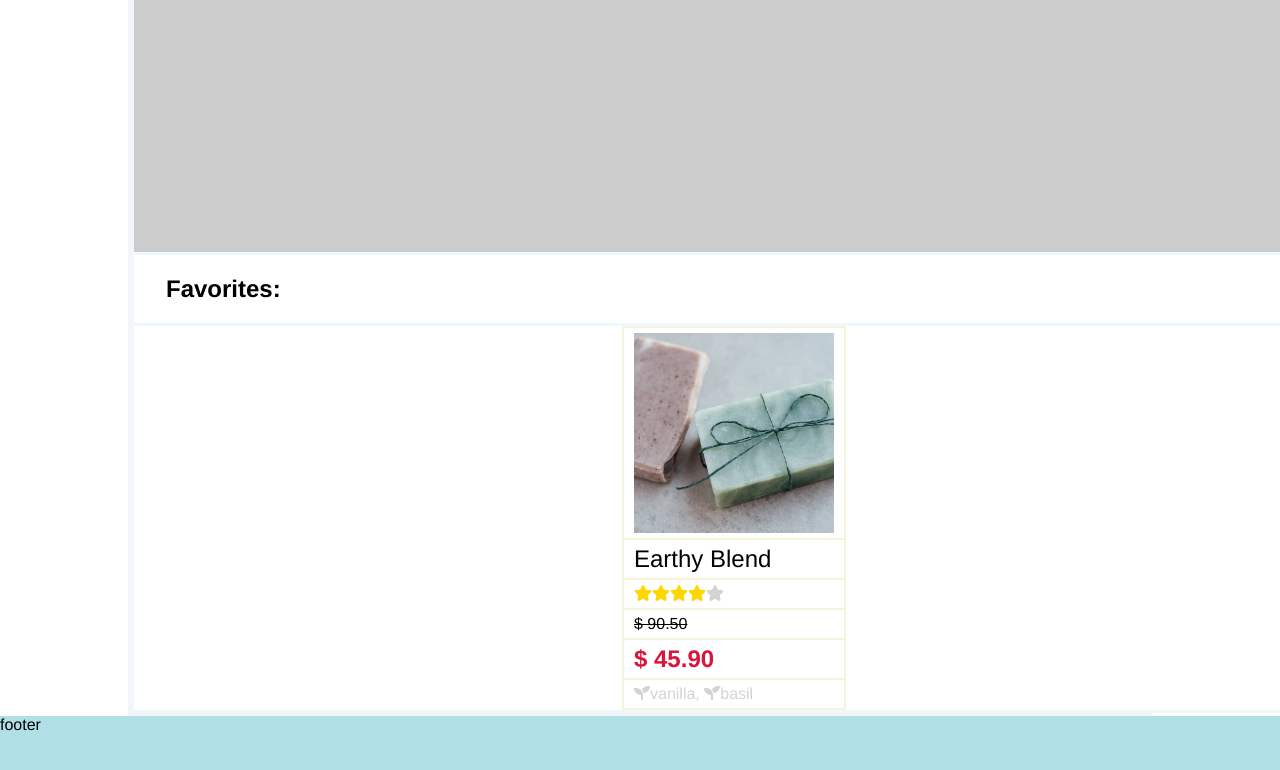
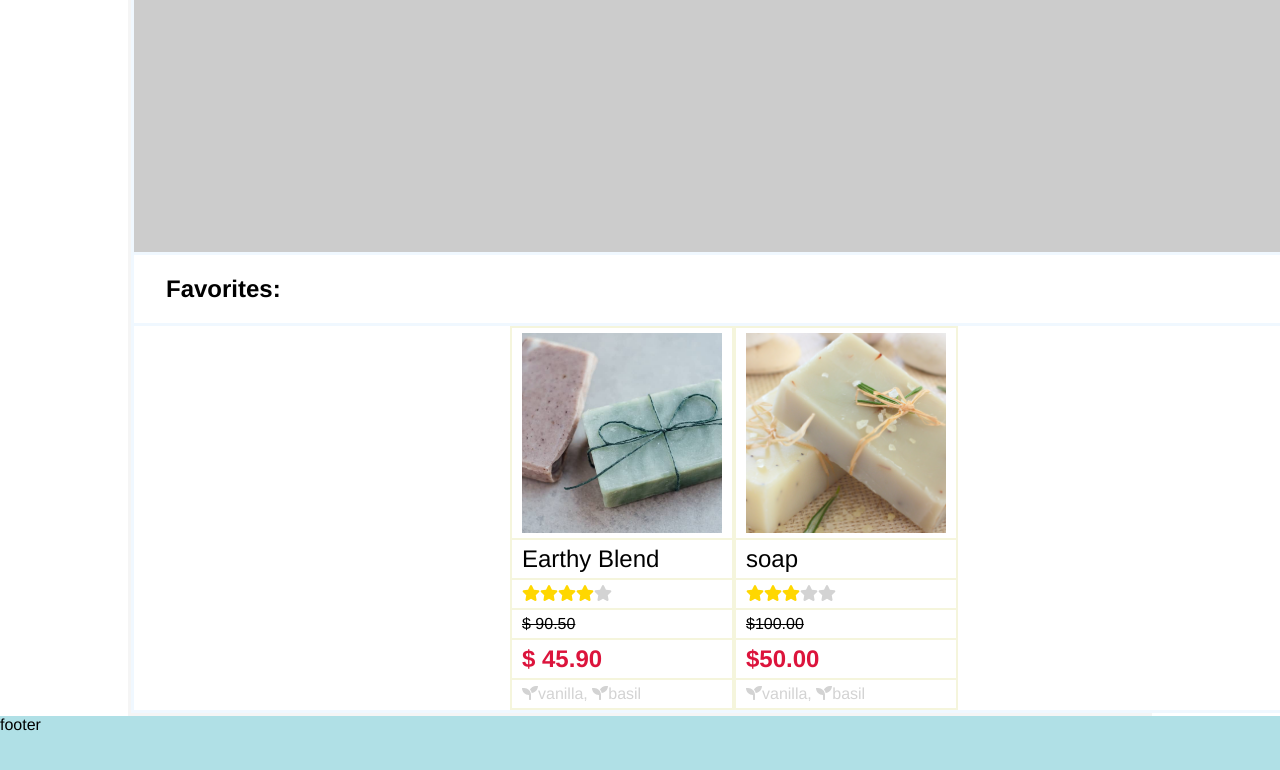
Before and after one commit to GaryChung34/e-commerce-soap, a React (Create React App) app in the folder frontend/: page / in a window 1280 px wide. Shown: the part 841-1611 px from the top of the page. Built offline with nearby package versions, Linux system fonts and the light colour scheme; the HTML template or start-up script is replaced by a standard one.

Commit message:
product component with star

```diff
--- a/frontend/src/products/product.js
+++ b/frontend/src/products/product.js
@@ -1,25 +1,46 @@
 import React from 'react'
+import { FontAwesomeIcon } from '@fortawesome/react-fontawesome'
+import { faStar, faSeedling } from '@fortawesome/free-solid-svg-icons'
 
 
 const Product = ({ product }) => {
+  let renderStar = []
+  let ingredients = []
+
+  for (let x = 0; x < product.star; x++) {
+    renderStar.push(
+      <FontAwesomeIcon style={{color: 'gold'}} icon={faStar} />
+    )
+  }
+
+  for (let x = 0; x < (5-product.star); x++) {
+    renderStar.push(
+      <FontAwesomeIcon style={{color: 'lightgray'}} icon={faStar} />
+    )
+  }
+
+  for (let x in product.ingredients) {
+    ingredients.push(
+      <FontAwesomeIcon icon={faSeedling} />
+    )
+  }
 
 
 	return(
 		<div className="product">
       <div className="center">
-        <img className="product-image" src="images/soap1.jpg" alt="soap1" />
+        <img className="product-image" src={product.image} alt={product.name} />
       </div>
-      <div style={{fontSize: '1.5rem'}}>Earthy Blend</div>
+      <div style={{fontSize: '1.5rem'}}>{product.name}</div>
       <div>
-        <FontAwesomeIcon style={{color: 'gold'}} icon={faStar} />
-        <FontAwesomeIcon style={{color: 'gold'}} icon={faStar} />
-        <FontAwesomeIcon style={{color: 'gold'}} icon={faStar} />
-        <FontAwesomeIcon style={{color: 'gold'}} icon={faStar} />
-        <FontAwesomeIcon style={{color: 'lightgray'}} icon={faStar} />
+        {renderStar}
       </div>
-      <div style={{textDecoration:'line-through'}}>$ 90.50</div>
-      <div style={{color:'crimson', fontSize:'1.5rem', fontWeight:'900'}}>$ 45.90</div>
+      <div style={{textDecoration:'line-through'}}>{product.price.origin}</div>
+      <div style={{color:'crimson', fontSize:'1.5rem', fontWeight:'900'}}>
+        {product.price.discount}
+      </div>
       <div style={{color:'lightgray'}}>
+
         <FontAwesomeIcon icon={faSeedling} />
         vanilla,&nbsp;
         <FontAwesomeIcon style={{color:'lightgray'}} icon={faSeedling} />
@@ -28,3 +49,5 @@ const Product = ({ product }) => {
     </div>
 	)
 }
+
+export default Product
--- a/frontend/src/screens/home.js
+++ b/frontend/src/screens/home.js
@@ -2,6 +2,17 @@ import React from 'react'
 import { FontAwesomeIcon } from '@fortawesome/react-fontawesome'
 import { faStar, faSeedling } from '@fortawesome/free-solid-svg-icons'
 
+import Product from '../products/product.js'
+
+const p1 = {
+  name: "soap",
+  star: 3,
+  image: "images/soap2.png",
+  price: {
+    origin: "$100.00",
+    discount: "$50.00"
+  }
+}
 
 const Home = () => {
 
@@ -37,7 +48,7 @@ const Home = () => {
             basil
           </div>
         </div>
-
+        <Product product={p1} />
         {/*<div className="product">
           <img className="product-image" src="images/soap2.png" alt="soap2" />
           <h2>Soap 2</h2>
```
